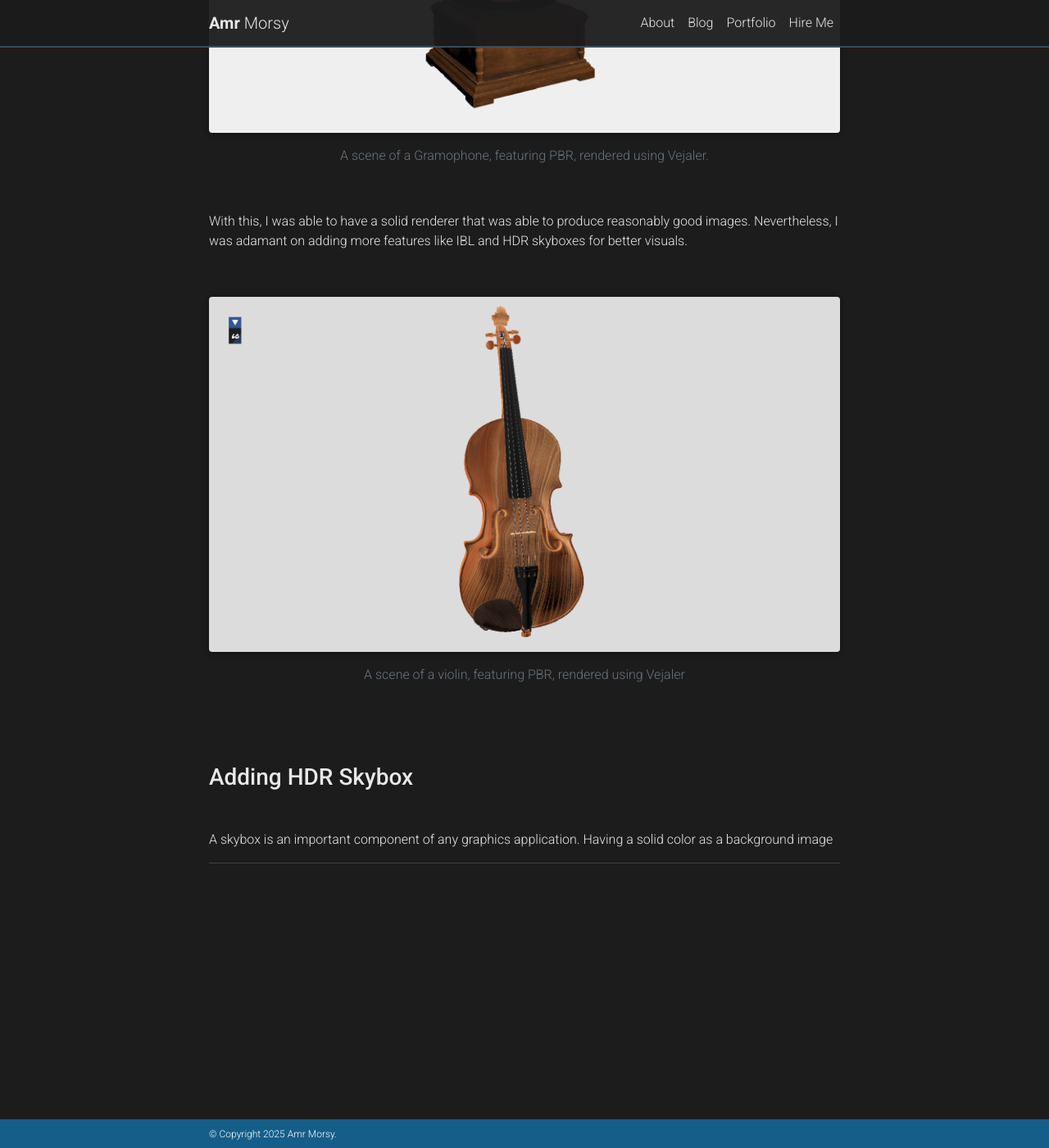
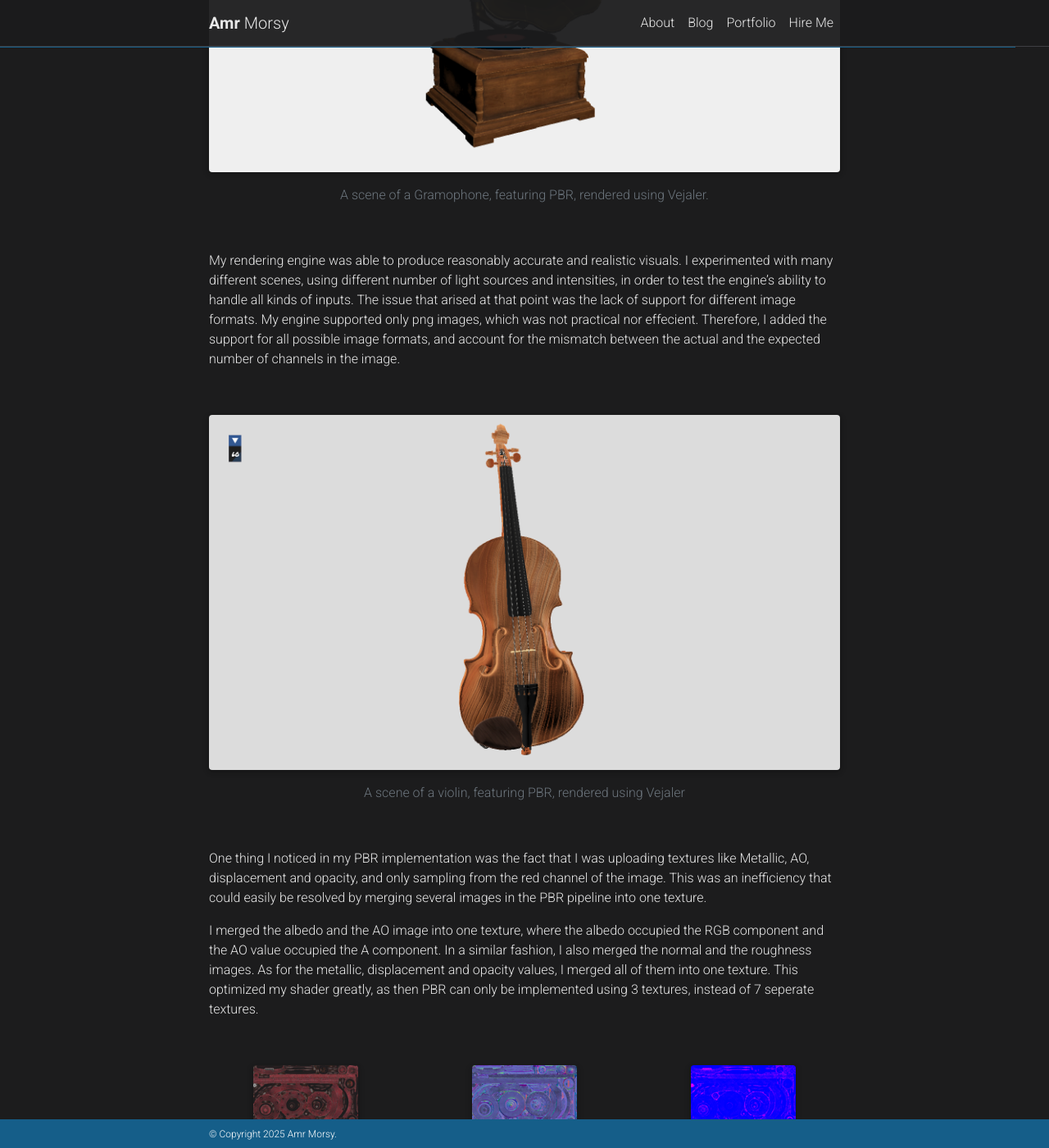
Before and after one commit to AmrHMorsy/AmrHMorsy.github.io, a Jekyll site: the page built from _posts/2025-09-04-HowIBuiltaVulkanRenderingEngine.md, in a window 1280 px wide and 1400 px high, scrolled down 8913 px. Shown: the whole window at 82% size. Built offline with Jekyll 4.4.1, drawn with Linux system fonts in a browser that asks for light colours; full-size pictures stand in for the smaller copies a plugin makes; comment, search, counter and statistics services are not loaded; a style sheet for code colours, icons or effects is not loaded; some of the changed text lies outside the part shown.

Commit message:
Edited Blog

```diff
--- a/_posts/2025-09-04-HowIBuiltaVulkanRenderingEngine.md
+++ b/_posts/2025-09-04-HowIBuiltaVulkanRenderingEngine.md
@@ -198,7 +198,7 @@
 ### **Implementing PBR** <br>
 <br>
 
-Implementing PBR at that time was easy for me. That’s because I already had a working shader from my OpenGL engine. Refactoring it in my Vulkan engine was straightforward: I just had to replicate the code for implementing I had before, to account for the extra images.
+Implementing PBR at that time was the most obvious next step of development. The engine supported textures as well as a lighting system. Extending the engine to support PBR only required that I update the number of textures being supported to account for all the images in the PBR pipeline: Albedo, Displacement, Roughness, Opacity, Ambient Occlusion, Normal and Metallic. As for the shader code, I have already implemented PBR before in my OpenGL engine. All I had to do was refactor that code into my Vulkan engine.
 
 <br>
 <div class="row mt-3">
@@ -211,7 +211,7 @@
 </div>
 <br>
 
-With this, I was able to have a solid renderer that was able to produce reasonably good images. Nevertheless, I was adamant on adding more features like IBL and HDR skyboxes for better visuals.
+My rendering engine was able to produce reasonably accurate and realistic visuals. I experimented with many different scenes, using different number of light sources and intensities, in order to test the engine's ability to handle all kinds of inputs. The issue that arised at that point was the lack of support for different image formats. My engine supported only png images, which was not practical nor effecient. Therefore, I added the support for all possible image formats, and account for the mismatch between the actual and the expected number of channels in the image.
 
 <br>
 <div class="row mt-3">
@@ -224,11 +224,32 @@
 </div>
 <br>
 
+One thing I noticed in my PBR implementation was the fact that I was uploading textures like Metallic, AO, displacement and opacity, and only sampling from the red channel of the image. This was an inefficiency that could easily be resolved by merging several images in the PBR pipeline into one texture.
+
+I merged the albedo and the AO image into one texture, where the albedo occupied the RGB component and the AO value occupied the A component. In a similar fashion, I also merged the normal and the roughness images. As for the metallic, displacement and opacity values, I merged all of them into one texture. This optimized my shader greatly, as then PBR can only be implemented using 3 textures, instead of 7 seperate textures.
+
 <br>
-### **Adding HDR Skybox** <br>
+<div class="row mt-3 text-center">
+  <div class="col-sm">
+    <figure>
+      {% include figure.html loading="eager" path="assets/img/Blog/HowIBuiltaVulkanRenderingEngine/AlbedoAO.png" class="img-fluid rounded z-depth-1" %}
+      <figcaption class="mt-2 text-muted">Albedo & AO</figcaption>
+    </figure>
+  </div>
+  <div class="col-sm">
+    <figure>
+      {% include figure.html loading="eager" path="assets/img/Blog/HowIBuiltaVulkanRenderingEngine/NormalRoughness.png" class="img-fluid rounded z-depth-1" %}
+      <figcaption class="mt-2 text-muted">Normal & Roughness</figcaption>
+    </figure>
+  </div>
+  <div class="col-sm">
+    <figure>
+      {% include figure.html loading="eager" path="assets/img/Blog/HowIBuiltaVulkanRenderingEngine/MetallicDisplacementOpacity.png" class="img-fluid rounded z-depth-1" %}
+      <figcaption class="mt-2 text-muted">Metallic & Displacement & Opacity</figcaption>
+    </figure>
+  </div>
+</div>
 <br>
-
-A skybox is an important component of any graphics application. Having a solid color as a background image
 
 ***
 
```
Also changed, not shown: assets/img/Blog/HowIBuiltaVulkanRenderingEngine/AlbedoAO.png (added), assets/img/Blog/HowIBuiltaVulkanRenderingEngine/MetallicDisplacementOpacity.png (added), assets/img/Blog/HowIBuiltaVulkanRenderingEngine/NormalRoughness.png (added), 1 other file.
